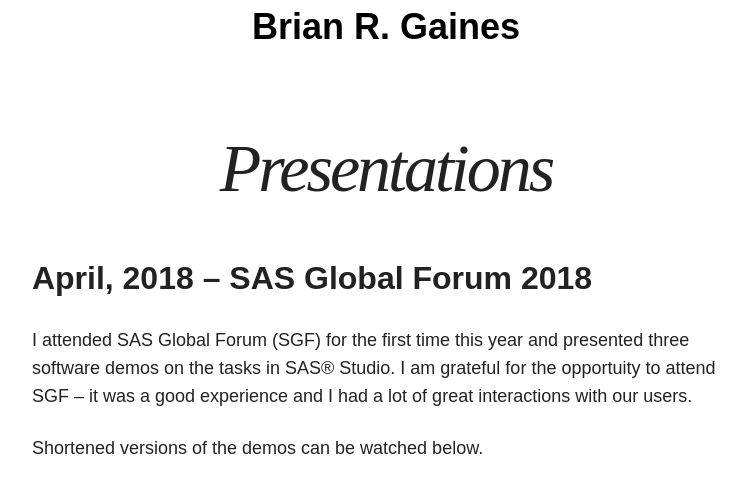
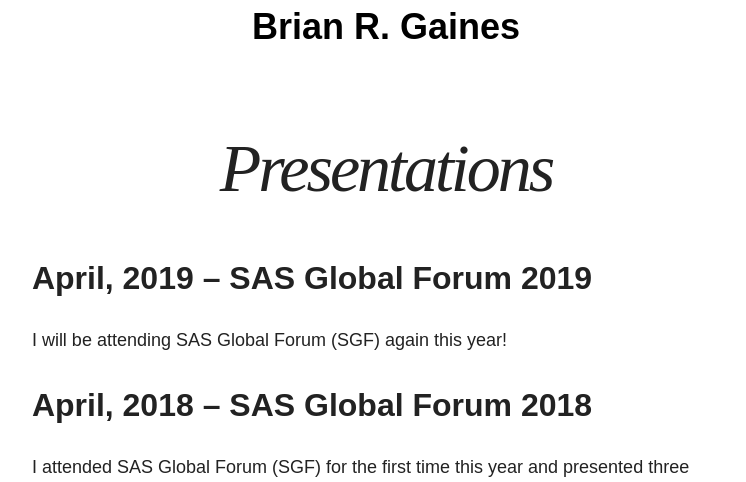
Before and after one commit to brgaines/brgaines.github.io, a Jekyll site: the page built from presentations/index.md, in a window 1280 px wide and 900 px high, scrolled down 320 px, cut to the strip 0-482 px from the top of the window. Shown: the whole strip, without its empty margins (254-1000 px from the left). Built offline with Jekyll 4.4.1, drawn with Linux system fonts in a browser that asks for light colours; nearby versions of some CDN libraries.

Commit message:
started adding info for SGF 2019

```diff
--- a/presentations/index.md
+++ b/presentations/index.md
@@ -4,6 +4,10 @@ title: Presentations
 excerpt: "Presentations I have given"
 modified: 2019-04-18
 ---
+## April, 2019 -- SAS Global Forum 2019
+I will be attending SAS Global Forum (SGF) again this year!
+
+
 ## April, 2018 -- SAS Global Forum 2018
 I attended SAS Global Forum (SGF) for the first time this year and presented three software demos on the tasks in SAS® Studio.  I am grateful for the opportuity to attend SGF -- it was a good experience and I had a lot of great interactions with our users.
 
```
